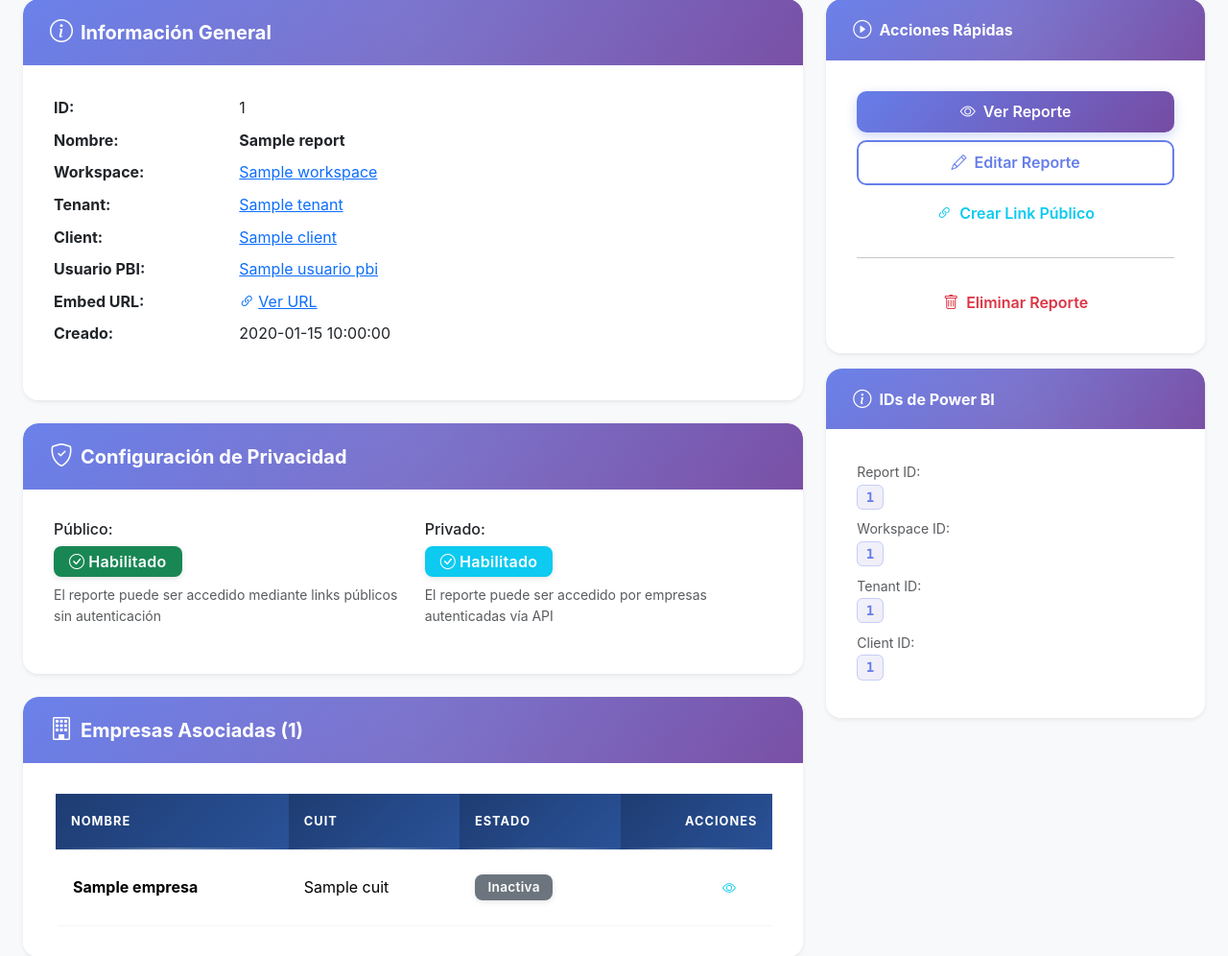
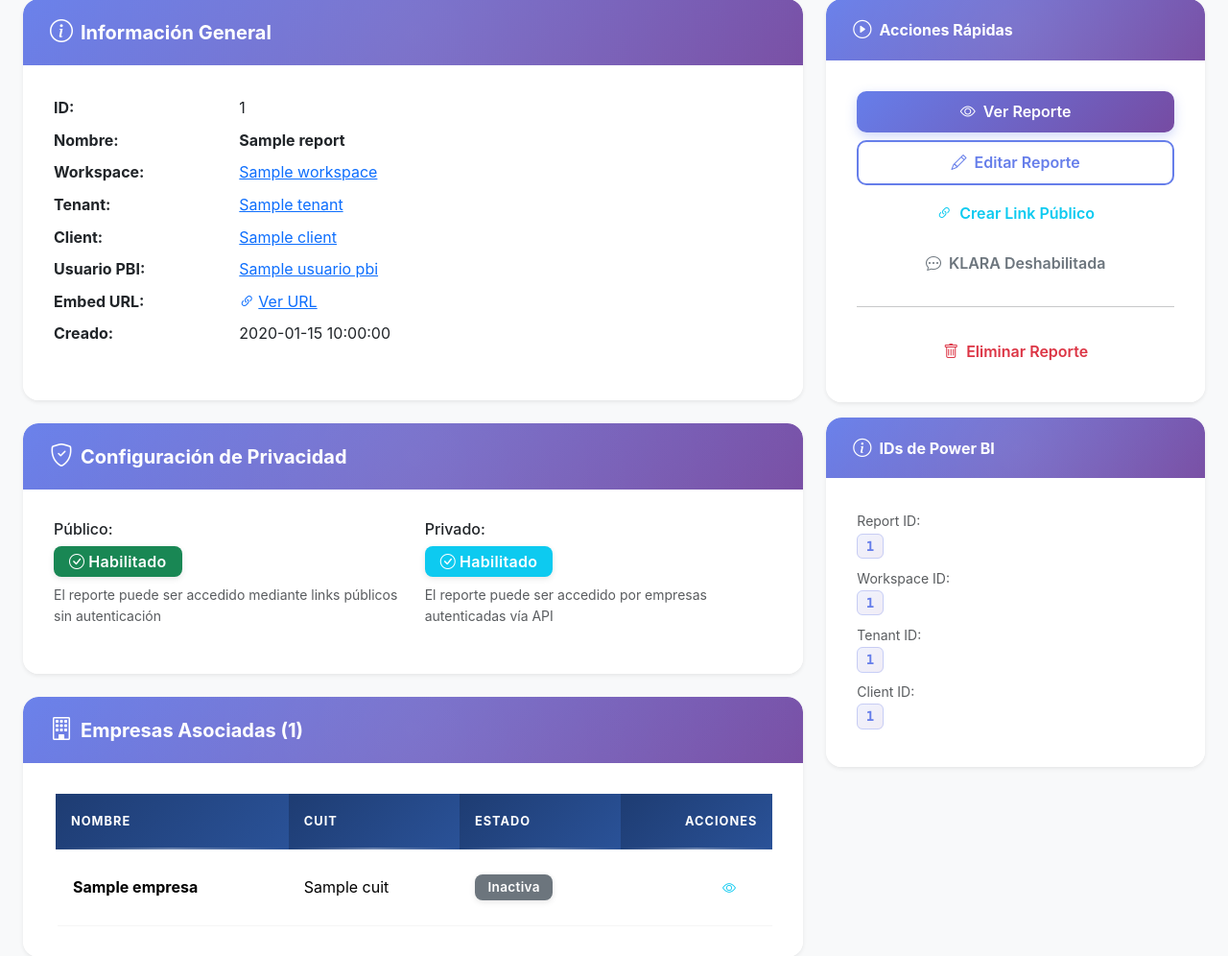
Before and after one commit to gonzalocandia92/powerbi-flask-embed, a Python web app: template app/templates/reports/detail.html in a window 1280 px wide. Shown: the part 170-1166 px from the top of the page at 96% size. Run offline with Jinja, Linux system fonts and the light colour scheme; the template is opened without the code that fills it: most values are stand-ins (such as "Sample title", 1, 10 or a date in 2020); some libraries are stand-ins or nearby versions.

Commit message:
add toggle visibilty Chatbot KLARA

```diff
--- a/app/templates/report_base.html
+++ b/app/templates/report_base.html
@@ -975,6 +975,7 @@
         });
     </script>
 
+    {% if chatbot_enabled %}
     <!-- ── KLARA SIDEBAR WIDGET ── -->
     <div id="klara-sidebar-widget" class="klara-sidebar-widget">
         <button id="klara-sidebar-button" class="klara-minimal-button" type="button" aria-label="Abrir KLARA">
@@ -1157,6 +1158,8 @@
     })();
     </script>
 
+    {% endif %}{# chatbot_enabled #}
+
     <!-- Bootstrap JS -->
     <script src="https://cdn.jsdelivr.net/npm/bootstrap@5.3.0/dist/js/bootstrap.bundle.min.js"></script>
 </body>
--- a/app/templates/reports/detail.html
+++ b/app/templates/reports/detail.html
@@ -244,7 +244,21 @@
             </a>
             {% endif %}
 
-            {# Toggle KLARA — pending DB column, restore after PM runs SQL #}
+            <!-- Chatbot KLARA toggle -->
+            <form method="POST"
+                  action="{{ url_for('reports.toggle_chatbot', report_id=report.id) }}">
+              {% if report.chatbot_enabled %}
+              <button type="submit" class="btn btn-success w-100"
+                      title="El chatbot KLARA está habilitado para este reporte. Click para deshabilitarlo.">
+                <i class="bi bi-chat-dots-fill me-2"></i>KLARA Habilitada
+              </button>
+              {% else %}
+              <button type="submit" class="btn btn-outline-secondary w-100"
+                      title="El chatbot KLARA está deshabilitado. Click para habilitarlo.">
+                <i class="bi bi-chat-dots me-2"></i>KLARA Deshabilitada
+              </button>
+              {% endif %}
+            </form>
 
             <hr>
 
```
Also changed, not shown: app/models.py (+2 -10 lines), migrations/versions/f5c653ddb450_add_chat_log_tables.py (+5 -2 lines).
